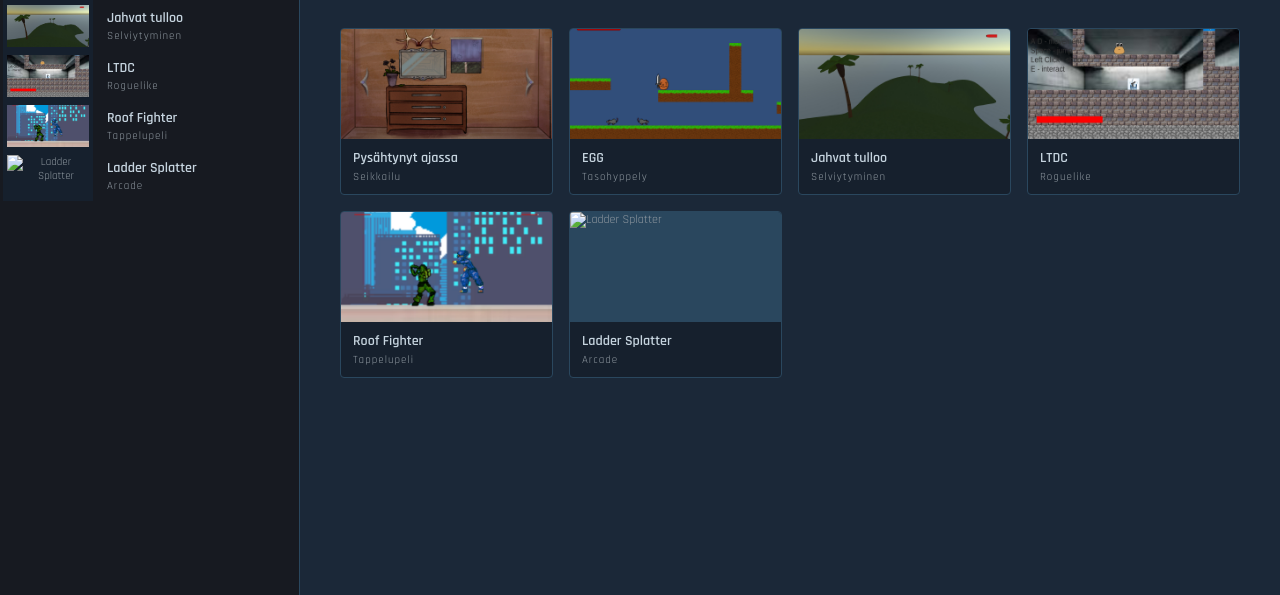
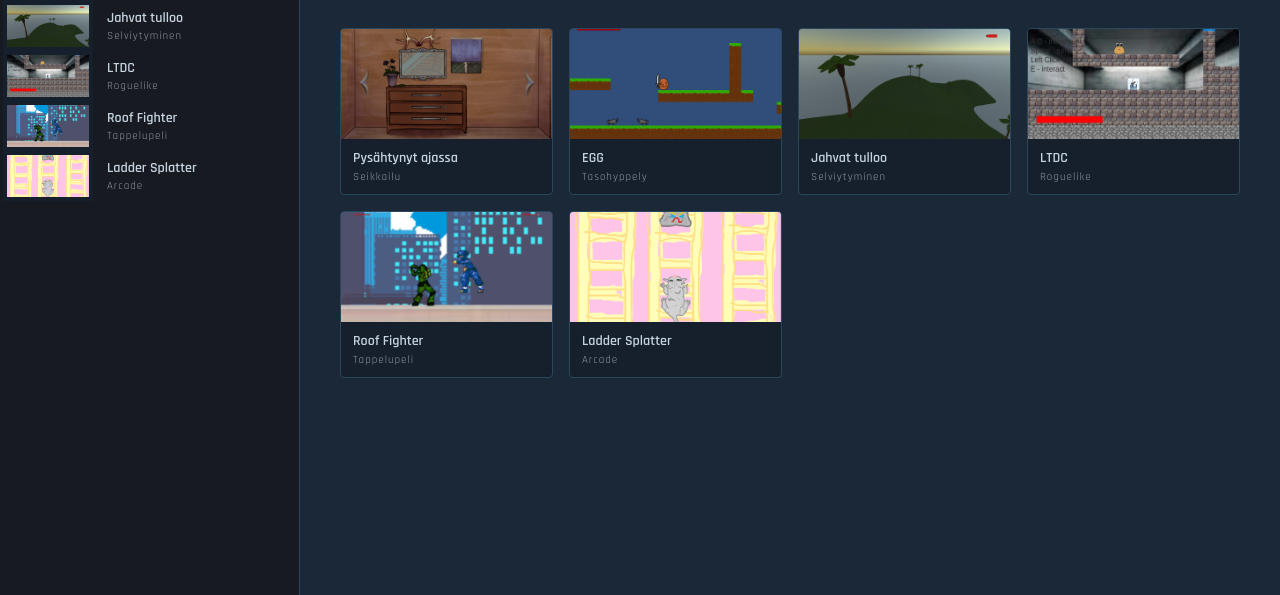
Before and after one commit to aleksilappa/pelipajanhoyryt, a plain HTML site: page index.html in a window 1280 px wide. Shown: the part 231-826 px from the top of the page. Drawn offline with Linux system fonts and the light colour scheme.

Commit message:
Update index.html

```diff
--- a/index.html
+++ b/index.html
@@ -486,7 +486,7 @@
 
     <a class="game-row" onclick="showInfo('ladder')" href="#">
       <div class="game-row-thumb">
-        <img src="images/laddersplatter-hero.jpg" alt="Ladder Splatter">
+        <img src="images/laddersplatter-hero.png" alt="Ladder Splatter">
       </div>
       <div class="game-row-info">
         <div class="game-row-title">Ladder Splatter</div>
@@ -547,7 +547,7 @@
         </div>
 
         <div class="library-card" onclick="showInfo('ladder')">
-          <img class="library-card-img" src="images/laddersplatter-hero.jpg" alt="Ladder Splatter">
+          <img class="library-card-img" src="images/laddersplatter-hero.png" alt="Ladder Splatter">
           <div class="library-card-body">
             <div class="library-card-title">Ladder Splatter</div>
             <div class="library-card-genre">Arcade</div>
@@ -661,7 +661,7 @@
     },
     ladder: {
       title: 'Ladder Splatter',
-      heroImage: 'images/laddersplatter-hero.jpg',
+      heroImage: 'images/laddersplatter-hero.png',
       genre: ['Arcade', '2D', 'Scratch'],
       embedUrl: 'https://scratch.mit.edu/projects/1442635787/embed',
       desc: 'Kissa juoksee ylös tikapuita, mutta katolta tippuu sipuleita ja vihaisia kiviä! Kuinka korkealle ehdit kiivetä?',
```
